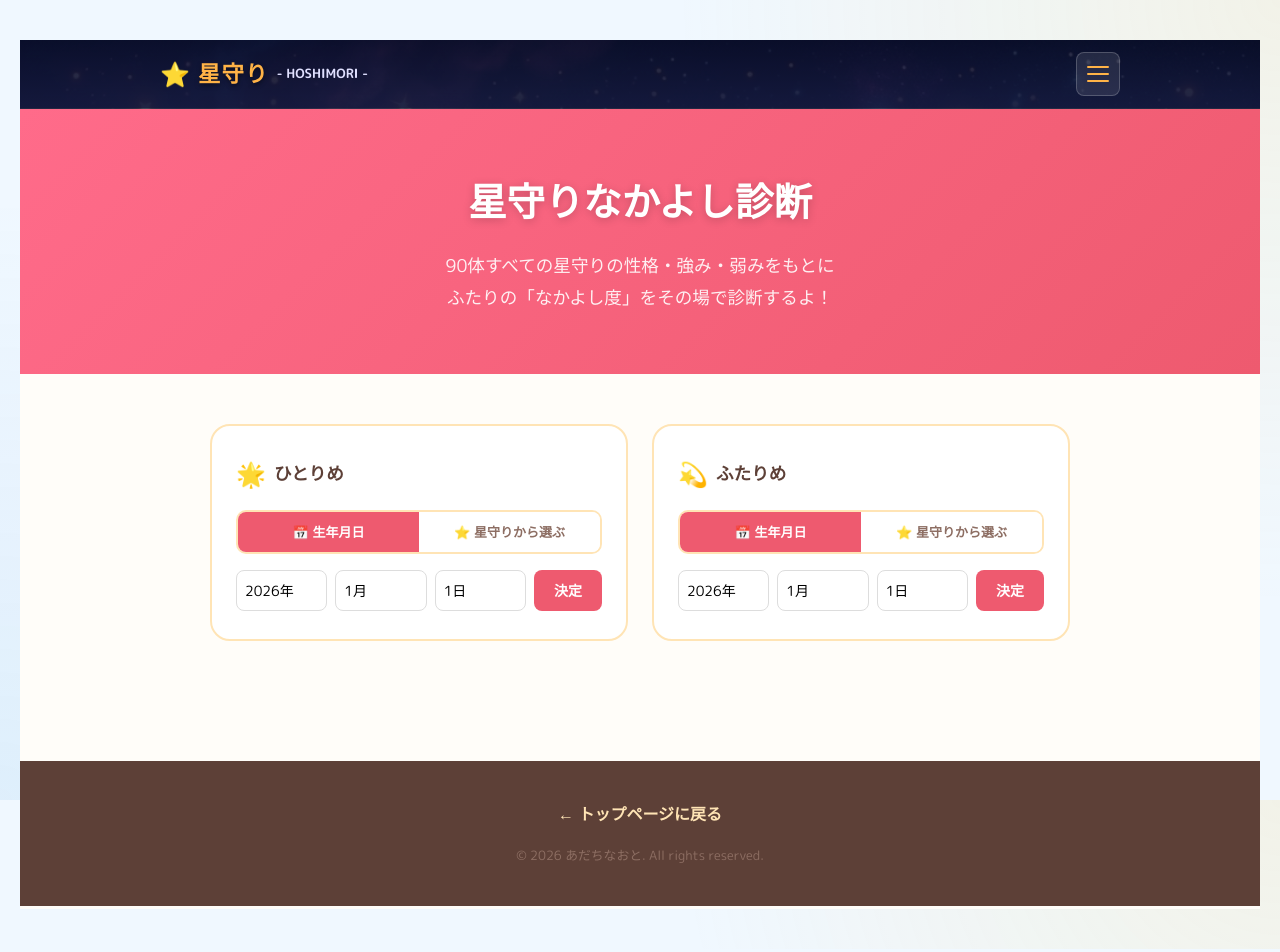
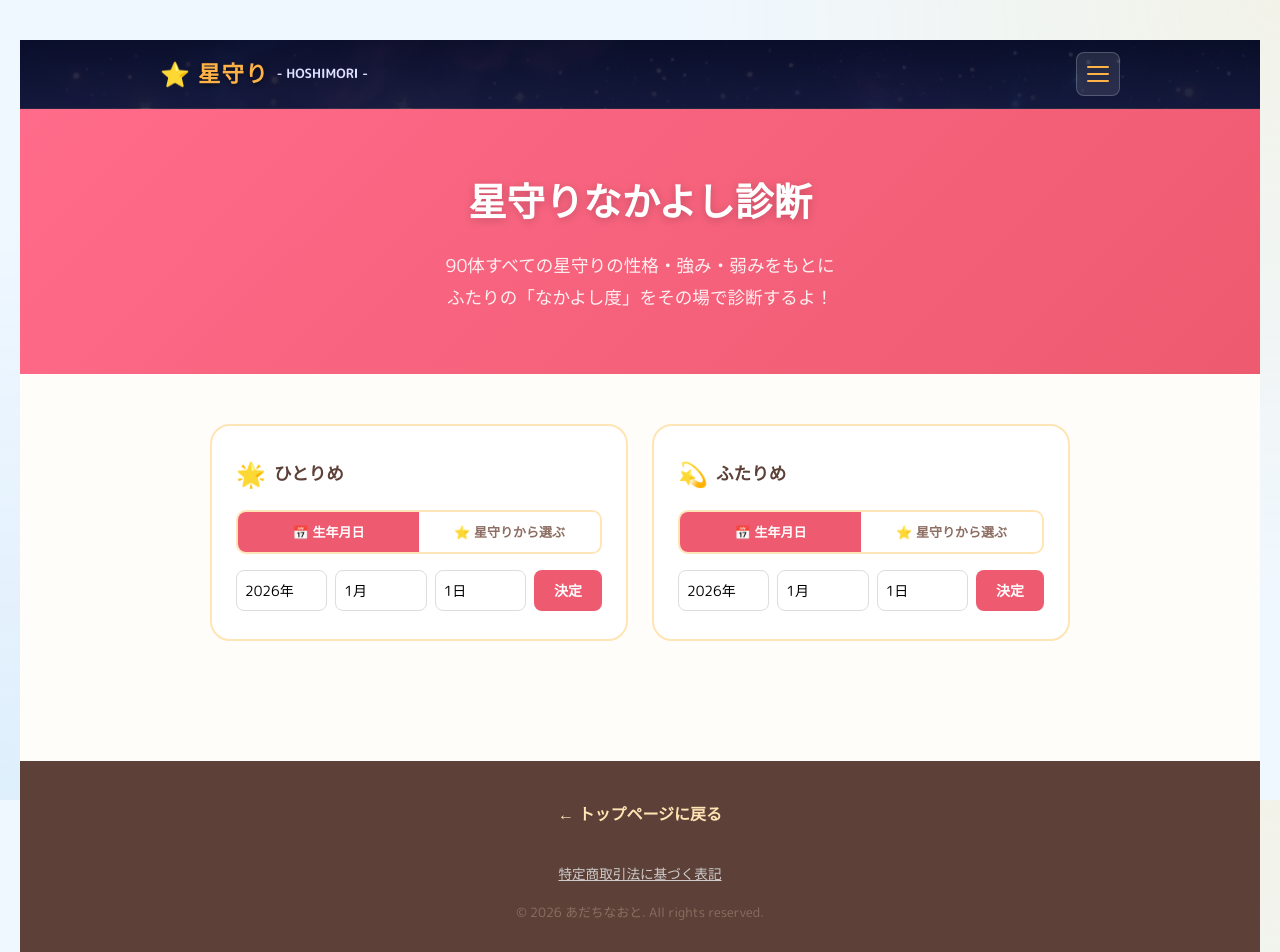
Before and after one commit to naotoada/hoshimori-web, a Next.js app: page /compatibility in a window 1280 px wide. Shown: the top 952 px of the page. Built offline with nearby package versions, Linux system fonts and the light colour scheme.

Commit message:
Compliance: Add Specific Commercial Transactions Act absolute link to footers across all main pages

```diff
--- a/src/app/compatibility/page.tsx
+++ b/src/app/compatibility/page.tsx
@@ -303,6 +303,9 @@ export default function CompatibilityPage() {
 
       <footer className={styles.footer}>
         <Link href="/" className={styles.backLink}>← トップページに戻る</Link>
+        <div style={{ marginTop: '15px', marginBottom: '15px' }}>
+          <a href="https://www.kss-architecture.com/tokushoho.html" target="_blank" rel="noopener noreferrer" style={{ color: '#ccc', textDecoration: 'underline', fontSize: '0.85rem' }}>特定商取引法に基づく表記</a>
+        </div>
         <p className={styles.copy}>© 2026 あだちなおと. All rights reserved.</p>
       </footer>
     </main>
--- a/src/app/hoshimori/[id]/page.tsx
+++ b/src/app/hoshimori/[id]/page.tsx
@@ -161,6 +161,9 @@ export default async function HoshimoriDetailPage({ params }: { params: Promise<
 
     <footer className={styles.footer}>
       <Link href="/" className={styles.backLink}>← トップページに戻る</Link>
+      <div style={{ marginTop: '15px', marginBottom: '15px' }}>
+        <a href="https://www.kss-architecture.com/tokushoho.html" target="_blank" rel="noopener noreferrer" style={{ color: '#ccc', textDecoration: 'underline', fontSize: '0.85rem' }}>特定商取引法に基づく表記</a>
+      </div>
       <p className={styles.copy}>© 2026 あだちなおと. All rights reserved.</p>
     </footer>
     </>
--- a/src/app/page.tsx
+++ b/src/app/page.tsx
@@ -336,6 +336,9 @@ export default function Home() {
         <div className={styles.container}>
           <div className={styles.footerLogo}>⭐ 星守り - HOSHIMORI -</div>
           <p className={styles.footerPowered}>Powered by 九星構造学(KSS)</p>
+          <div style={{ marginBottom: '15px' }}>
+            <a href="https://www.kss-architecture.com/tokushoho.html" target="_blank" rel="noopener noreferrer" style={{ color: '#ccc', textDecoration: 'underline', fontSize: '0.85rem' }}>特定商取引法に基づく表記</a>
+          </div>
           <p className={styles.copy}>© 2026 あだちなおと. All rights reserved.</p>
         </div>
       </footer>
--- a/src/app/zukan/page.tsx
+++ b/src/app/zukan/page.tsx
@@ -75,6 +75,9 @@ export default function ZukanIndex() {
 
     <footer className={styles.footer}>
       <Link href="/" className={styles.backLink}>← トップページに戻る</Link>
+      <div style={{ marginTop: '15px', marginBottom: '15px' }}>
+        <a href="https://www.kss-architecture.com/tokushoho.html" target="_blank" rel="noopener noreferrer" style={{ color: '#ccc', textDecoration: 'underline', fontSize: '0.85rem' }}>特定商取引法に基づく表記</a>
+      </div>
       <p className={styles.copy}>© 2026 あだちなおと. All rights reserved.</p>
     </footer>
     </>
```
